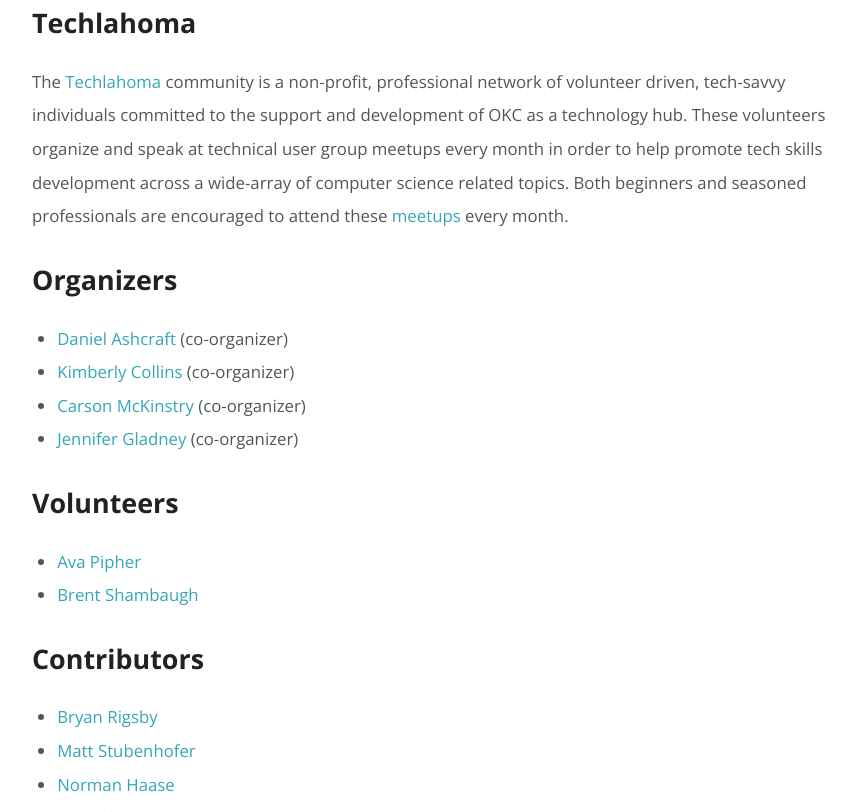
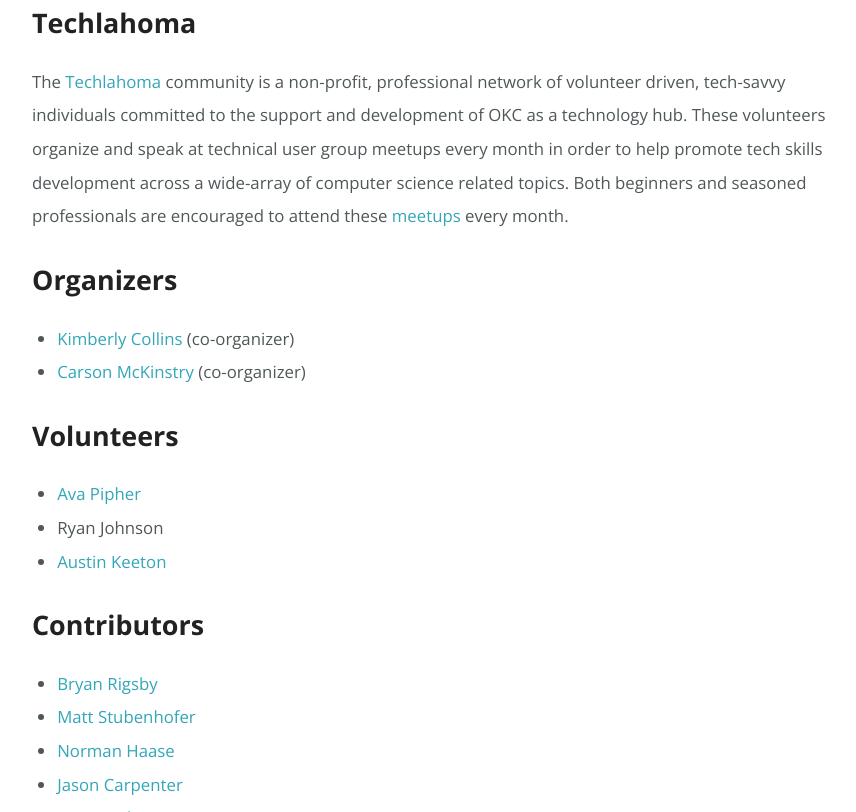
Before and after one commit to FreeCodeCampOKC/fccokc_web_legacy, a plain HTML site: page docs/about.html in a window 1280 px wide. Shown: the part 510-1322 px from the top of the page, without its empty margins (188-1044 px from the left). Drawn offline with nearby package versions, Linux system fonts and the light colour scheme.

Commit message:
Update organizer and volunteer names

```diff
--- a/docs/about.html
+++ b/docs/about.html
@@ -80,18 +80,18 @@
                 <!-- Did not remove Jack Kinsey at this point, just commented out -->
                     <h2 id="organizers-volunteers">Organizers</h2>
                     <ul>
-                        <li><a href="https://github.com/dashcraft" target="_blank" title="Daniel Ashcraft" rel="external">Daniel Ashcraft</a> (co-organizer)</li>
                         <li><a href="https://github.com/kacollins" target="_blank" title="Kimberly Collins" rel="external">Kimberly Collins</a> (co-organizer)</li>
                         <li><a href="https://github.com/CarsonMckinstry" target="_blank" title="Carson McKinstry" rel="external">Carson McKinstry</a> (co-organizer)</li>
                         <!-- <li><a href="https://github.com/jackwkinsey" target="_blank" rel="external">Jack Kinsey</a></li> -->
-                        <li><a href="https://www.meetup.com/FreeCodeCampOKC/members/13307798/" target="_blank" rel="external">Jennifer Gladney</a> (co-organizer)</li>
                     </ul>
                 <!-- End of Organizer Section for Issue #7 -->
                 <!-- Created Volunteer Section for Issue #7 -->
                     <h2 id="organizers-volunteers">Volunteers</h2>
                     <ul>
                         <li><a href="https://twitter.com/avasond" target="_blank" title="Ava Pipher" rel="external">Ava Pipher</a></li>
-                        <li><a href="https://twitter.com/Brent_Shambaugh" target="_blank" title="Brent Shambaugh" rel="external">Brent Shambaugh</a></li>
+                        <!-- Ryan Johnson requests that no link be included with his name -->
+                        <li>Ryan Johnson</li>
+                        <li><a href="https://github.com/austinwk" target="_blank" title="Austin Keeton" rel="external">Austin Keeton</a></li>
                     </ul>
                 <!-- End of Volunteer Section for Issue #7 -->
                 <!-- Created Contributors Section for Issue #6 -->
```
